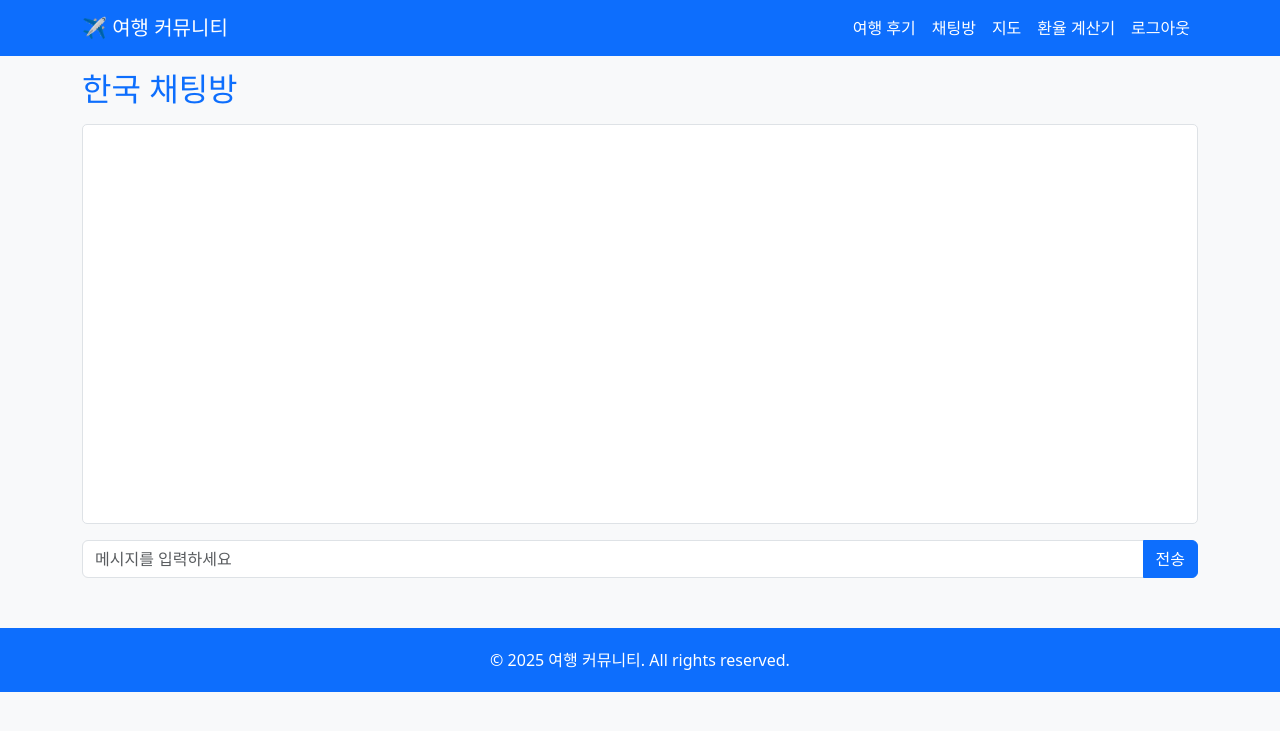
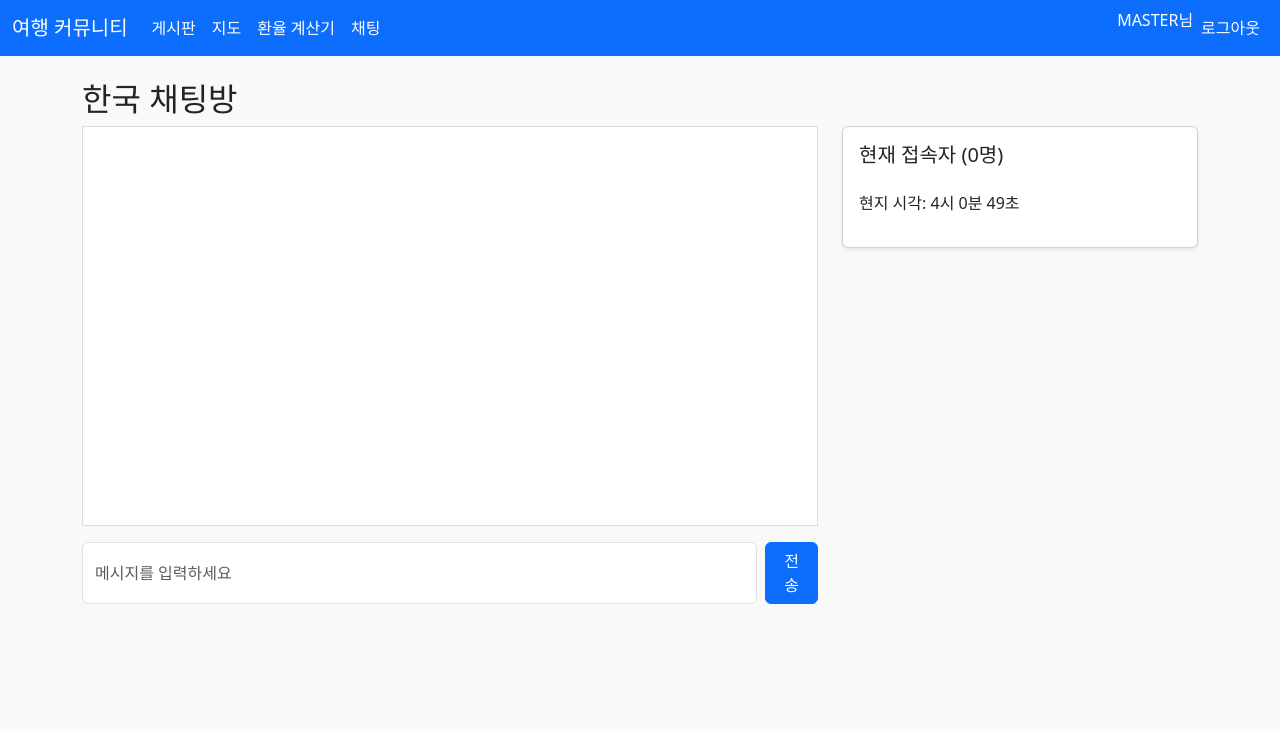
Before and after one commit to dcw15410-del/travel_site, a Flask app: a page that uses templates/base.html in a window 1280 px wide. Shown: the top 731 px of the page. Run offline with Flask 3, Linux system fonts and the light colour scheme; a user stored in the database is signed in; data comes from the database, SQL or seed files in the repository; some libraries are stand-ins or nearby versions.

Commit message:
update-2025-09-27-pm01:00

```diff
--- a/app.py
+++ b/app.py
@@ -3,7 +3,7 @@ eventlet.monkey_patch()
 
 from flask import Flask, render_template, request, redirect, session, flash, url_for, jsonify
 from flask_sqlalchemy import SQLAlchemy
-from flask_socketio import SocketIO, emit, join_room, leave_room, disconnect
+from flask_socketio import SocketIO, emit, join_room, leave_room
 from werkzeug.security import generate_password_hash, check_password_hash
 from werkzeug.utils import secure_filename
 from datetime import datetime
@@ -71,14 +71,16 @@ TIMEZONE_MAP = {
     "필리핀": "Asia/Manila",
     "태국": "Asia/Bangkok"
 }
-room_users = {room: 0 for room in CHAT_ROOMS}  # 인원 관리
-user_rooms = {}  # 각 연결별 사용자가 들어간 방 추적 {sid: room}
+
+room_users = {room: 0 for room in CHAT_ROOMS}  # 인원수
+user_rooms = {}  # {sid: room}
+room_user_list = {room: [] for room in CHAT_ROOMS}  # 각 방에 접속 중인 유저 닉네임
 
 # -----------------------------
 # 공통 템플릿 변수
 # -----------------------------
 @app.context_processor
-def inject_user_and_subscription_and_times():
+def inject_user_and_times():
     user, subscribed = None, False
     if "user_id" in session:
         user = User.query.get(session["user_id"])
@@ -99,11 +101,11 @@ def inject_user_and_subscription_and_times():
         chat_rooms=CHAT_ROOMS,
         room_times=room_times,
         room_users=room_users,
-        timezone_map=TIMEZONE_MAP
+        room_user_list=room_user_list
     )
 
 # -----------------------------
-# 메인 / 글 관련 라우트
+# 메인/게시판 라우트
 # -----------------------------
 @app.route('/')
 def index():
@@ -123,7 +125,7 @@ def post_detail(post_id):
 @app.route('/post/new', methods=['GET','POST'])
 def new_post():
     if "user_id" not in session:
-        flash("글 작성은 로그인 후 가능합니다.")
+        flash("로그인이 필요합니다.")
         return redirect(url_for('login'))
     if request.method == 'POST':
         title = request.form.get('title','').strip()
@@ -144,28 +146,26 @@ def new_post():
                     image=filename, user_id=session['user_id'])
         db.session.add(post)
         db.session.commit()
-        flash("새 글이 등록되었습니다.")
+        flash("새 글 등록 완료.")
         return redirect(url_for('posts'))
     return render_template("new_post.html")
 
 @app.route('/post/<int:post_id>/delete', methods=['POST'])
 def delete_post(post_id):
     if "user_id" not in session:
-        flash("로그인 후 삭제 가능합니다.")
+        flash("로그인이 필요합니다.")
         return redirect(url_for('login'))
-
     post = Post.query.get_or_404(post_id)
     if post.user_id != session["user_id"]:
-        flash("본인 글만 삭제할 수 있습니다.")
+        flash("본인 글만 삭제 가능")
         return redirect(url_for('post_detail', post_id=post.id))
-
     db.session.delete(post)
     db.session.commit()
-    flash("게시글이 삭제되었습니다.")
+    flash("삭제 완료")
     return redirect(url_for('posts'))
 
 # -----------------------------
-# 회원가입 / 로그인 / 로그아웃
+# 회원가입/로그인
 # -----------------------------
 @app.route('/register', methods=['GET','POST'])
 def register():
@@ -174,17 +174,20 @@ def register():
         nickname = request.form.get('nickname','').strip()
         email = request.form.get('email','').strip().lower()
         password = request.form.get('password','').strip()
+
         if not all([username, nickname, email, password]):
-            flash("모든 항목을 입력해주세요.")
+            flash("모든 항목 입력 필요")
             return redirect(url_for('register'))
+
         if User.query.filter((User.username==username)|(User.email==email)|(User.nickname==nickname)).first():
-            flash("이미 존재하는 아이디, 이메일 또는 닉네임입니다.")
+            flash("이미 존재하는 계정/닉네임/이메일")
             return redirect(url_for('register'))
+
         pw_hash = generate_password_hash(password)
         user = User(username=username, nickname=nickname, email=email, password_hash=pw_hash)
         db.session.add(user)
         db.session.commit()
-        flash("회원가입 완료. 로그인 해주세요.")
+        flash("회원가입 성공. 로그인 하세요.")
         return redirect(url_for('login'))
     return render_template("register.html")
 
@@ -198,14 +201,14 @@ def login():
             session['user_id'] = user.id
             flash(f"{user.nickname}님 환영합니다.")
             return redirect(url_for('index'))
-        flash("로그인 실패: 아이디 또는 비밀번호 확인")
+        flash("로그인 실패")
         return redirect(url_for('login'))
     return render_template("login.html")
 
 @app.route('/logout')
 def logout():
     session.pop('user_id', None)
-    flash("로그아웃되었습니다.")
+    flash("로그아웃 완료")
     return redirect(url_for('index'))
 
 # -----------------------------
@@ -219,20 +222,21 @@ def subscribe():
         email = user.email if user else None
     else:
         email = request.form.get('email','').strip().lower()
+
     if not email:
-        flash("이메일이 필요합니다.")
+        flash("이메일 필요")
         return redirect(url_for('index'))
     if Subscriber.query.filter_by(email=email).first():
-        flash("이미 구독 중입니다.")
+        flash("이미 구독 중")
     else:
         sub = Subscriber(email=email)
         db.session.add(sub)
         db.session.commit()
-        flash("구독이 완료되었습니다.")
+        flash("구독 완료")
     return redirect(request.referrer or url_for('index'))
 
 # -----------------------------
-# 채팅 라우트
+# 채팅
 # -----------------------------
 @app.route('/chat')
 def chat_rooms():
@@ -241,23 +245,23 @@ def chat_rooms():
 @app.route('/chat/<room>')
 def chat(room):
     if "user_id" not in session:
-        flash("채팅은 로그인 후 이용 가능합니다.")
+        flash("로그인 후 이용 가능")
         return redirect(url_for('login'))
     if room not in CHAT_ROOMS:
-        flash("존재하지 않는 채팅방입니다.")
+        flash("존재하지 않는 채팅방")
         return redirect(url_for('chat_rooms'))
     user = User.query.get(session['user_id'])
     return render_template('chat.html', messages=[], user=user, room=room)
 
 # -----------------------------
-# 지도 라우트
+# 지도
 # -----------------------------
 @app.route('/map')
 def map_view():
     return render_template("map.html")
 
 # -----------------------------
-# 환율 계산 API
+# 환율 계산
 # -----------------------------
 @app.route('/convert_currency')
 def convert_currency_api():
@@ -275,37 +279,22 @@ def convert_currency_api():
     }
 
     if not from_cur or not to_cur:
-        return jsonify({"error": "통화 파라미터가 필요합니다."}), 400
-
+        return jsonify({"error": "통화 파라미터 필요"}), 400
     if from_cur not in currencies or to_cur not in currencies:
-        return jsonify({"error": "지원하지 않는 통화입니다."}), 400
+        return jsonify({"error": "지원하지 않는 통화"}), 400
 
     try:
         url = f"https://api.exchangerate.host/convert?from={from_cur}&to={to_cur}&amount={amount}"
         resp = requests.get(url, timeout=10)
         data = resp.json()
-
         if data.get("result") is not None:
             result = round(data.get("result", 4), 4)
             rate = round(data.get("info", {}).get("rate", 0), 6)
             return jsonify({"result": result, "rate": rate})
-
-        backup_url = f"https://open.er-api.com/v6/latest/{from_cur}"
-        r2 = requests.get(backup_url, timeout=10)
-        data2 = r2.json()
-
-        if data2.get("result") == "success" and to_cur in data2.get("rates", {}):
-            rate = data2["rates"][to_cur]
-            return jsonify({"result": round(amount * rate, 4), "rate": round(rate, 6)})
-
-        return jsonify({"error": "환율 계산 실패"}), 500
-
+        return jsonify({"error": "환율 API 실패"}), 500
     except Exception as e:
         return jsonify({"error": f"서버 오류: {str(e)}"}), 500
 
-# -----------------------------
-# 환율 계산 페이지
-# -----------------------------
 @app.route('/currency')
 def currency_page():
     currencies = {
@@ -324,15 +313,16 @@ def on_join(data):
     nickname = data.get('user','익명')
     join_room(room)
 
-    # 인원 증가
+    # 인원 및 유저 추가
     room_users[room] = max(0, room_users.get(room, 0)) + 1
-    user_rooms[request.sid] = room  # 연결 추적
+    user_rooms[request.sid] = room
+    if nickname not in room_user_list[room]:
+        room_user_list[room].append(nickname)
 
     ts = datetime.now().strftime("%H:%M:%S")
-    emit('receive_message', {'user':'시스템','msg':f'{nickname}님이 입장했습니다.','time':ts}, room=room)
+    emit('receive_message', {'user':'시스템','msg':f'{nickname}님 입장','time':ts}, room=room)
 
-    # 입장 즉시 인원수 전달
-    socketio.emit('room_users_update', room_users, broadcast=True)
+    socketio.emit('room_users_update', {"counts": room_users, "lists": room_user_list}, broadcast=True)
 
 @socketio.on('leave')
 def on_leave(data):
@@ -342,26 +332,29 @@ def on_leave(data):
 
     if room in room_users and room_users[room] > 0:
         room_users[room] -= 1
+    if nickname in room_user_list[room]:
+        room_user_list[room].remove(nickname)
 
     user_rooms.pop(request.sid, None)
 
     ts = datetime.now().strftime("%H:%M:%S")
-    emit('receive_message', {'user':'시스템','msg':f'{nickname}님이 퇴장했습니다.', 'time':ts}, room=room)
-    socketio.emit('room_users_update', room_users, broadcast=True)
+    emit('receive_message', {'user':'시스템','msg':f'{nickname}님 퇴장','time':ts}, room=room)
+
+    socketio.emit('room_users_update', {"counts": room_users, "lists": room_user_list}, broadcast=True)
 
 @socketio.on('disconnect')
 def on_disconnect():
-    """브라우저 닫기 / 새로고침 등 비정상 종료 시 인원수 반영"""
     room = user_rooms.pop(request.sid, None)
-    if room and room in room_users and room_users[room] > 0:
-        room_users[room] -= 1
-        socketio.emit('room_users_update', room_users, broadcast=True)
+    if room:
+        room_users[room] = max(0, room_users.get(room, 0)) - 1
+        # 유저 닉네임 제거는 세션 기반 구현 필요 (단순화)
+        socketio.emit('room_users_update', {"counts": room_users, "lists": room_user_list}, broadcast=True)
 
 @socketio.on('send_message')
 def handle_send_message(data):
     room = data.get('room','한국')
     text = data.get('msg','').strip()
-    nickname = data.get('user') or (session.get('user_id') and User.query.get(session['user_id']).nickname) or "익명"
+    nickname = data.get('user') or "익명"
     if not text:
         return
     ts = datetime.utcnow()
--- a/templates/base.html
+++ b/templates/base.html
@@ -4,60 +4,32 @@
   <meta charset="UTF-8">
   <title>{% block title %}여행 커뮤니티{% endblock %}</title>
   <link href="https://cdn.jsdelivr.net/npm/bootstrap@5.3.0/dist/css/bootstrap.min.css" rel="stylesheet">
+  <script src="https://cdnjs.cloudflare.com/ajax/libs/socket.io/4.7.2/socket.io.min.js"></script>
   <style>
-        body {
-            padding-top: 70px;
-            background-color: #f8f9fa;
-        }
-        .navbar {
-            background-color: #0d6efd !important; /* 파란색 */
-        }
-        .navbar .nav-link, .navbar-brand {
-            color: white !important;
-            font-weight: 500;
-        }
-        .navbar .nav-link:hover {
-            color: #dbeafe !important;
-        }
-        footer {
-            margin-top: 50px;
-            padding: 20px 0;
-            background-color: #0d6efd;
-            color: white;
-            text-align: center;
-        }
-        .chat-box {
-            height: 400px;
-            overflow-y: auto;
-            border: 1px solid #dee2e6;
-            padding: 10px;
-            background: #fff;
-            border-radius: 5px;
-        }
-        .chat-message {
-            margin-bottom: 8px;
-        }
-        .chat-message strong {
-            color: #0d6efd;
-        }
+    body { background-color: #f9f9f9; }
+    .navbar { background-color: #0d6efd !important; }
+    .navbar-brand, .nav-link, .navbar-text { color: white !important; }
+    .chat-box { height: 400px; overflow-y: scroll; background: #fff; padding: 10px; border: 1px solid #ddd; }
   </style>
-    {% block head %}{% endblock %}
 </head>
 <body>
   <!-- 네비게이션 -->
-    <nav class="navbar navbar-expand-lg fixed-top">
-        <div class="container">
-            <a class="navbar-brand" href="{{ url_for('index') }}">✈ 여행 커뮤니티</a>
+  <nav class="navbar navbar-expand-lg navbar-dark">
+    <div class="container-fluid">
+      <a class="navbar-brand" href="{{ url_for('index') }}">여행 커뮤니티</a>
       <button class="navbar-toggler" type="button" data-bs-toggle="collapse" data-bs-target="#navbarNav">
         <span class="navbar-toggler-icon"></span>
       </button>
       <div class="collapse navbar-collapse" id="navbarNav">
-                <ul class="navbar-nav ms-auto">
-                    <li class="nav-item"><a class="nav-link" href="{{ url_for('posts') }}">여행 후기</a></li>
-                    <li class="nav-item"><a class="nav-link" href="{{ url_for('chat_rooms') }}">채팅방</a></li>
+        <ul class="navbar-nav me-auto">
+          <li class="nav-item"><a class="nav-link" href="{{ url_for('posts') }}">게시판</a></li>
           <li class="nav-item"><a class="nav-link" href="{{ url_for('map_view') }}">지도</a></li>
           <li class="nav-item"><a class="nav-link" href="{{ url_for('currency_page') }}">환율 계산기</a></li>
+          <li class="nav-item"><a class="nav-link" href="{{ url_for('chat_rooms') }}">채팅</a></li>
+        </ul>
+        <ul class="navbar-nav">
           {% if current_user %}
+            <li class="nav-item"><span class="navbar-text">{{ current_user.nickname }}님</span></li>
             <li class="nav-item"><a class="nav-link" href="{{ url_for('logout') }}">로그아웃</a></li>
           {% else %}
             <li class="nav-item"><a class="nav-link" href="{{ url_for('login') }}">로그인</a></li>
@@ -68,25 +40,18 @@
     </div>
   </nav>
 
-    <main class="container">
+  <!-- 본문 -->
+  <div class="container mt-4">
     {% with messages = get_flashed_messages() %}
       {% if messages %}
-                <div class="alert alert-info mt-2">
-                    {% for message in messages %}
-                        <div>{{ message }}</div>
+        {% for msg in messages %}
+          <div class="alert alert-info">{{ msg }}</div>
         {% endfor %}
-                </div>
       {% endif %}
     {% endwith %}
     {% block content %}{% endblock %}
-    </main>
-
-    <footer>
-        &copy; 2025 여행 커뮤니티. All rights reserved.
-    </footer>
+  </div>
 
   <script src="https://cdn.jsdelivr.net/npm/bootstrap@5.3.0/dist/js/bootstrap.bundle.min.js"></script>
-    <script src="https://cdn.socket.io/4.7.2/socket.io.min.js"></script>
-    {% block scripts %}{% endblock %}
 </body>
 </html>
--- a/templates/chat.html
+++ b/templates/chat.html
@@ -1,49 +1,90 @@
 {% extends "base.html" %}
 {% block title %}{{ room }} 채팅방{% endblock %}
 {% block content %}
-<h2 class="mb-3 text-primary">{{ room }} 채팅방</h2>
-<div class="chat-box mb-3" id="chat-box">
-    {% for m in messages %}
-        <div class="chat-message"><strong>{{ m.nickname }}:</strong> {{ m.text }} <small class="text-muted">{{ m.created_at.strftime('%H:%M:%S') }}</small></div>
-    {% endfor %}
+<h2>{{ room }} 채팅방</h2>
+<div class="row">
+  <!-- 메시지 영역 -->
+  <div class="col-md-8">
+    <div class="chat-box mb-3" id="chat-box"></div>
+    <form id="chat-form" class="d-flex">
+      <input type="text" id="msg" class="form-control me-2" placeholder="메시지를 입력하세요">
+      <button type="submit" class="btn btn-primary">전송</button>
+    </form>
+  </div>
+
+  <!-- 접속자 목록 + 시간 -->
+  <div class="col-md-4">
+    <div class="card shadow-sm">
+      <div class="card-body">
+        <h5>현재 접속자 (<span id="count">{{ room_users[room] }}</span>명)</h5>
+        <ul id="user-list" class="list-group mb-3">
+          {% for nickname in room_user_list[room] %}
+          <li class="list-group-item">{{ nickname }}</li>
+          {% endfor %}
+        </ul>
+        <p>현지 시각: <span id="local-time">{{ room_times[room] }}</span></p>
+      </div>
+    </div>
+  </div>
 </div>
-<form id="chat-form" class="input-group">
-    <input id="chat-input" type="text" class="form-control" placeholder="메시지를 입력하세요">
-    <button class="btn btn-primary" type="submit">전송</button>
-</form>
-{% endblock %}
 
-{% block scripts %}
 <script>
 const socket = io();
 const room = "{{ room }}";
-const user = "{{ user.nickname }}";
+const nickname = "{{ user.nickname }}";
 
-socket.emit("join", {room: room, user: user});
+// 메시지 전송
+document.getElementById("chat-form").addEventListener("submit", function(e) {
+  e.preventDefault();
+  const msg = document.getElementById("msg").value;
+  if (msg.trim() !== "") {
+    socket.emit("send_message", {room: room, msg: msg, user: nickname});
+    document.getElementById("msg").value = "";
+  }
+});
 
 // 메시지 수신
-socket.on("receive_message", data => {
-    const box = document.getElementById("chat-box");
-    const div = document.createElement("div");
-    div.classList.add("chat-message");
-    div.innerHTML = `<strong>${data.user}:</strong> ${data.msg} <small class="text-muted">${data.time}</small>`;
-    box.appendChild(div);
-    box.scrollTop = box.scrollHeight;
+socket.on("receive_message", function(data) {
+  const box = document.getElementById("chat-box");
+  const div = document.createElement("div");
+  div.textContent = `[${data.time}] ${data.user}: ${data.msg}`;
+  box.appendChild(div);
+  box.scrollTop = box.scrollHeight;
 });
 
-// 메시지 전송
-document.getElementById("chat-form").addEventListener("submit", e => {
-    e.preventDefault();
-    const input = document.getElementById("chat-input");
-    const msg = input.value.trim();
-    if (!msg) return;
-    socket.emit("send_message", {room: room, msg: msg, user: user});
-    input.value = "";
+// 유저수 & 목록 갱신
+socket.on("room_users_update", function(data) {
+  const counts = data.counts || {};
+  const lists = data.lists || {};
+  if (counts[room] !== undefined) {
+    document.getElementById("count").textContent = counts[room];
+  }
+  if (lists[room] !== undefined) {
+    const ul = document.getElementById("user-list");
+    ul.innerHTML = "";
+    lists[room].forEach(user => {
+      const li = document.createElement("li");
+      li.className = "list-group-item";
+      li.textContent = user;
+      ul.appendChild(li);
+    });
+  }
 });
 
-// 방 나가기 (페이지 떠날 때)
+// 방 입장/퇴장
+socket.emit("join", {room: room, user: nickname});
 window.addEventListener("beforeunload", () => {
-    socket.emit("leave", {room: room, user: user});
+  socket.emit("leave", {room: room, user: nickname});
 });
+
+// 현지 시각 실시간 반영
+function updateLocalTime() {
+  const el = document.getElementById("local-time");
+  if (el) {
+    const now = new Date();
+    el.textContent = now.toLocaleTimeString("ko-KR", { hour12: false });
+  }
+}
+setInterval(updateLocalTime, 1000);
 </script>
 {% endblock %}
```
Also changed, not shown: templates/chat_rooms.html (+21 -23 lines). Lines whose indentation alone changed are shown as unchanged.
